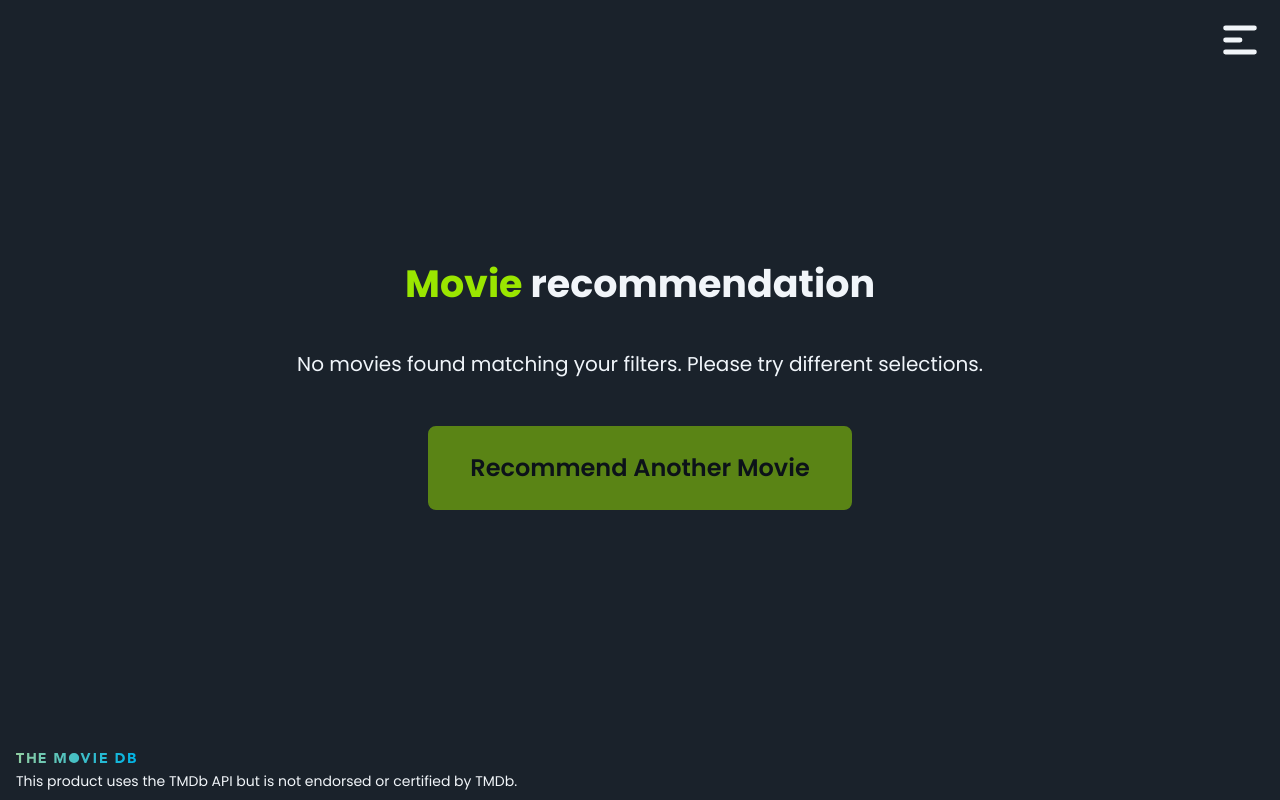
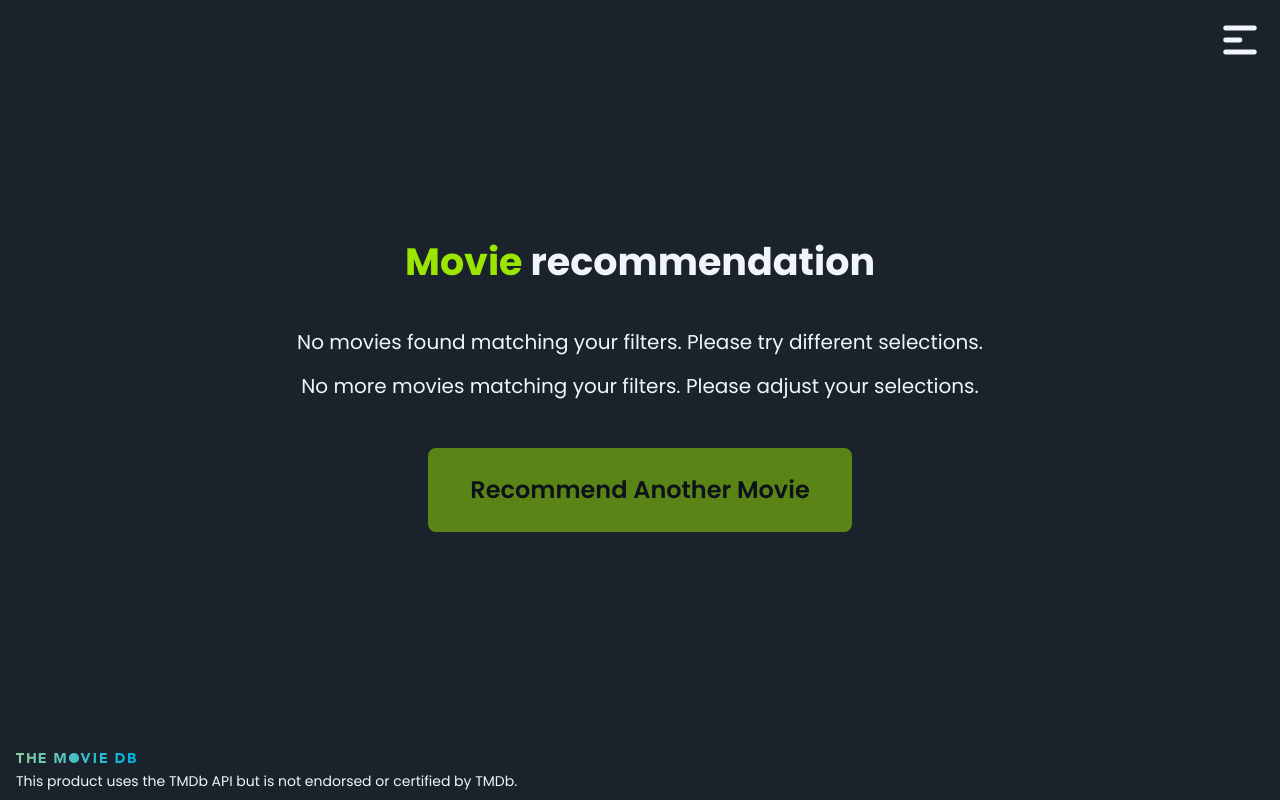
Before and after one commit to YordanDimanin/NextVue, a React (Vite) app in the folder NextVue/: page /result in a window 1280 px wide. Built offline with nearby package versions, Linux system fonts and the light colour scheme.

Commit message:
Update Result.tsx

```diff
--- a/NextVue/src/pages/Result.tsx
+++ b/NextVue/src/pages/Result.tsx
@@ -59,7 +59,7 @@ const Result = () => {
       console.log("Fetching next page...");
       fetchNextPage();
     } else {
-      console.log("No more movies to recommend.");
+      // No more movies to recommend, message is now displayed in UI
     }
   }, [currentMovieIndex, movies.length, currentPage, totalPages, dispatch, fetchNextPage, isLoading]);
 
@@ -117,6 +117,12 @@ const Result = () => {
           />
         )}
 
+        {noMoreMovies && (
+          <p className="text-primary-white text-center text-xl mb-4">
+            No more movies matching your filters. Please adjust your selections.
+          </p>
+        )}
+
         <Button
           onClick={handleRecommendClick}
           className={`sm:text-2xl m-8 sm:py-6 sm:px-10 text-xl py-4 px-8 bg-lime-400 border-2 border-lime-400 text-primary-black rounded-lg font-semibold transition transform duration-300 hover:text-lime-400 hover:hover:bg-primary-light-gray hover:border-2 hover:border-lime-400 ${noMoreMovies || isLoading ? 'opacity-50 cursor-not-allowed' : ''}`}
```
